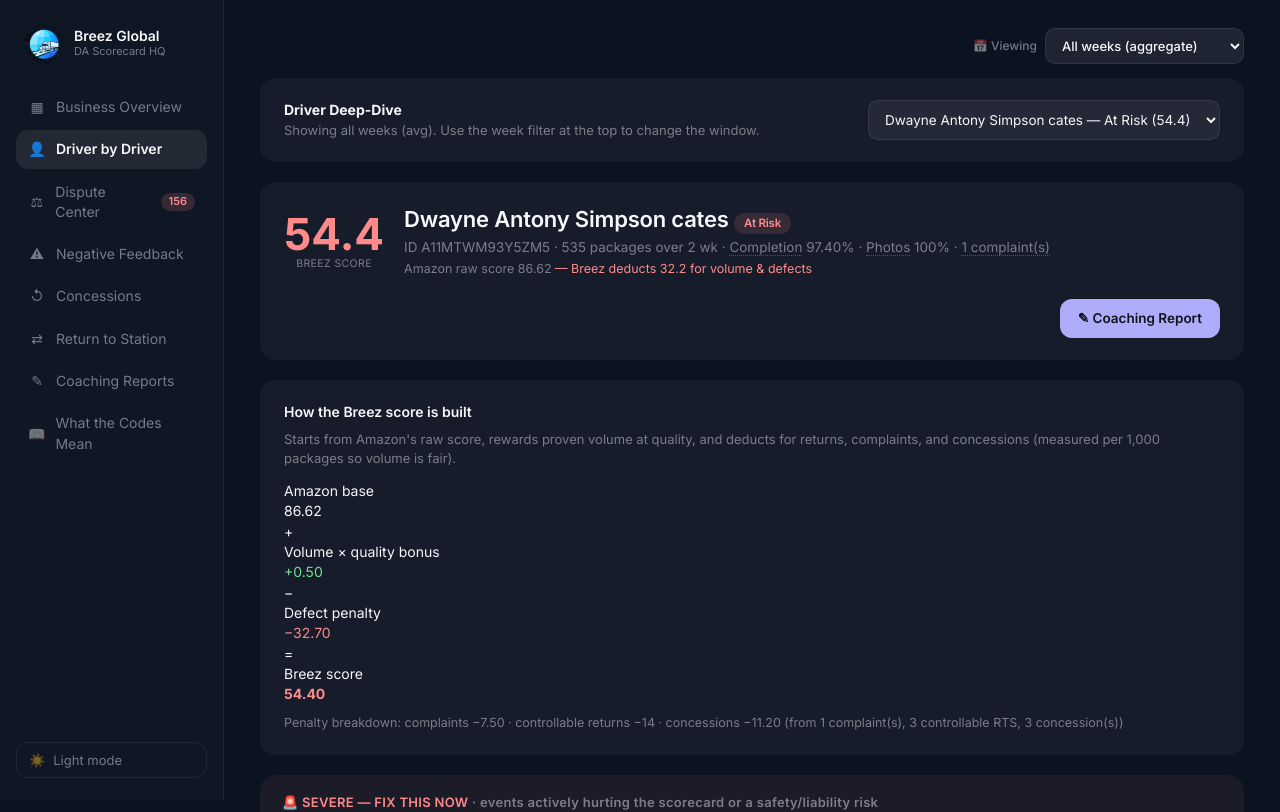
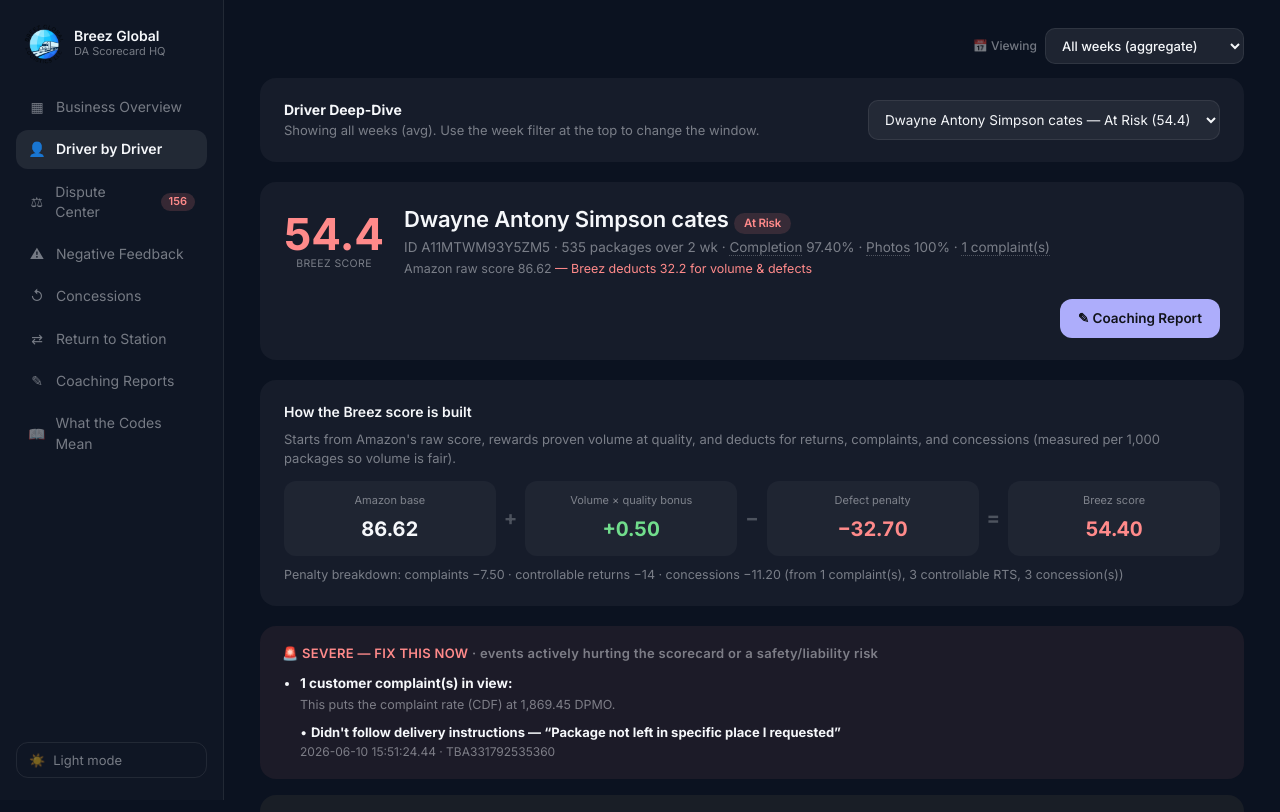
Before and after one commit to breez-ai-global/DAScoreCardHQ, a Next.js app: page /drivers/A11MTWM93Y5ZM5 in a window 1280 px wide. Shown: the top 812 px of the page. Built offline with nearby package versions, Linux system fonts and the light colour scheme.

Commit message:
v7: append Breez composite score breakdown styles (.score-build)

```diff
--- a/app/globals.css
+++ b/app/globals.css
@@ -735,3 +735,28 @@
 .mb-week .weekpicker select { flex: 1; }
 @media (min-width: 1021px) { .mb-week { display: none; } }
 @media (max-width: 1020px) { .topbar { display: none; } }
+
+/* ---------- v7: Breez composite score breakdown ---------- */
+.score-build {
+  display: flex;
+  align-items: stretch;
+  gap: 8px;
+  flex-wrap: wrap;
+  margin-top: 4px;
+}
+.score-build .sb-item {
+  flex: 1;
+  min-width: 110px;
+  background: rgba(255, 255, 255, 0.04);
+  border-radius: 12px;
+  padding: 12px 14px;
+  text-align: center;
+}
+[data-theme="light"] .score-build .sb-item { background: rgba(17, 19, 26, 0.04); }
+.score-build .sb-label { font-size: 11px; color: var(--txt-2); margin-bottom: 6px; }
+.score-build .sb-val { font-size: 20px; font-weight: 700; font-variant-numeric: tabular-nums; }
+.score-build .sb-op { display: flex; align-items: center; font-size: 20px; color: var(--txt-3); font-weight: 700; }
+@media (max-width: 700px) {
+  .score-build { display: grid; grid-template-columns: 1fr 1fr; }
+  .score-build .sb-op { display: none; }
+}
```
